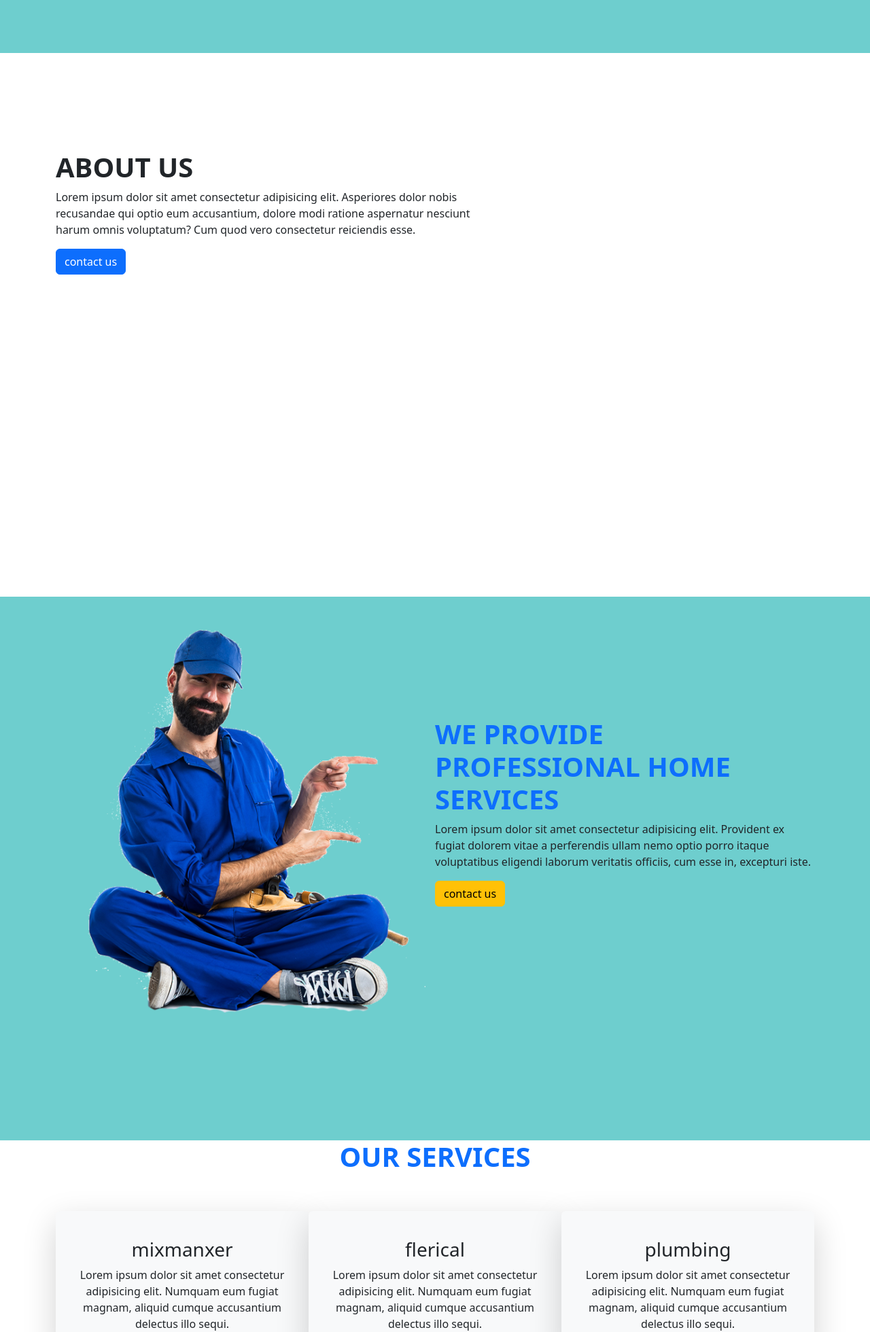
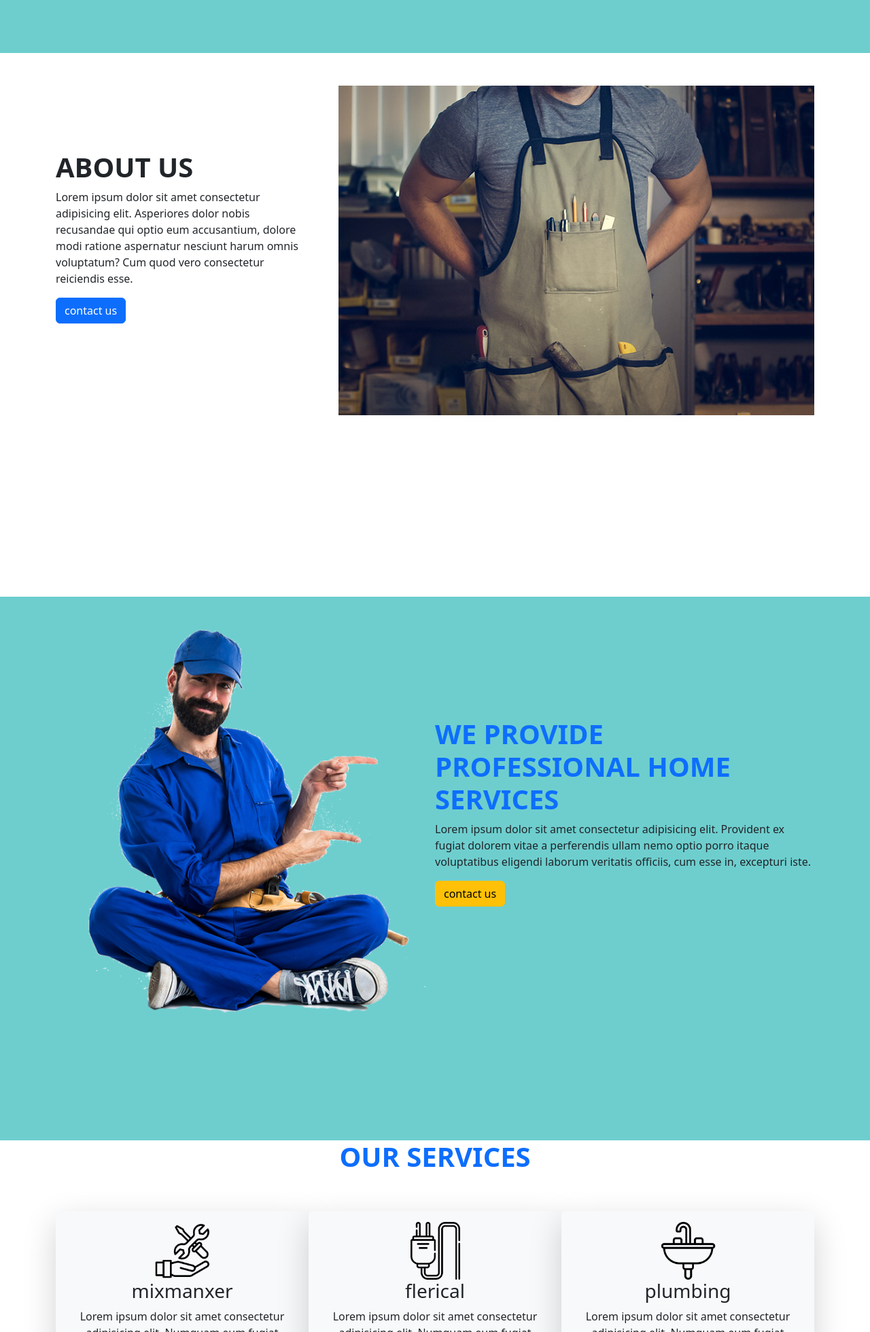
Before and after one commit to mostafa5678060-create/mostafa.mohmed-on3, a plain HTML site: page index.html in a window 1280 px wide. Shown: the part 840-2800 px from the top of the page at 68% size. Drawn offline with nearby package versions, Linux system fonts and the light colour scheme; files whose address does not match are found by name.

Commit message:
Fix HTML formatting and structure

```diff
--- a/index.html
+++ b/index.html
@@ -44,7 +44,7 @@
         <button class="btn btn-warning" type="button">contact us</button>
         </div>
         <div class="w-50">
-            <img class="w-75" src="./images/slider-img.png" alt="">
+            <img class="w-75" src="./slider-img.png" alt="">
         </div>
     </div>
 </header>
@@ -56,7 +56,7 @@
             <button class="btn btn-primary" type="button">contact us</button>
         </div>
 
-            <img class="w-100 ps-5" src="./images/about-img.jpg" alt="">
+            <img class="w-100 ps-5" src="./about-img.jpg" alt="">
 
     </div>
 </section>
@@ -75,17 +75,17 @@
        <h2 class="fw-bolder text-primary fs-1 text-uppercase">our services</h2>
        <div class="d-flex justify-content-between pt-5">
         <div class="p-3 shadow-lg p-3 mb-5 bg-body-tertiary rounded">
-         <img class="w-25" src="./images/s1.png" alt="">
+         <img class="w-25" src="./s1.png" alt="">
          <h3>mixmanxer</h3>
          <p>Lorem ipsum dolor sit amet consectetur adipisicing elit. Numquam eum fugiat magnam, aliquid cumque accusantium delectus illo sequi.</p>
         </div>
         <div class="p-3 shadow-lg p-3 mb-5 bg-body-tertiary rounded">
-         <img class="w-25" src="./images/s2.png" alt="">
+         <img class="w-25" src="./s2.png" alt="">
          <h3>flerical</h3>
          <p>Lorem ipsum dolor sit amet consectetur adipisicing elit. Numquam eum fugiat magnam, aliquid cumque accusantium delectus illo sequi.</p>
         </div>
         <div class="p-3 shadow-lg p-3 mb-5 bg-body-tertiary rounded">
-         <img class="w-25" src="./images/s3.png" alt="">
+         <img class="w-25" src="./s3.png" alt="">
          <h3>plumbing</h3>
          <p>Lorem ipsum dolor sit amet consectetur adipisicing elit. Numquam eum fugiat magnam, aliquid cumque accusantium delectus illo sequi.</p>
         </div>
@@ -106,7 +106,7 @@
                 <button class="btn btn-primary" type="button">contact us</button>
             </form>
 
-        <img class="w-50 ps-5" src="./images/images.jpg" alt="">
+        <img class="w-50 ps-5" src="./images.jpg" alt="">
         </div>
     </div>
 </section>
@@ -122,4 +122,5 @@
     <script src="main.js"></script>
     <script src="https://cdn.jsdelivr.net/npm/bootstrap@5.3.8/dist/js/bootstrap.bundle.min.js"></script>
 </body>
+
 </html>
```
